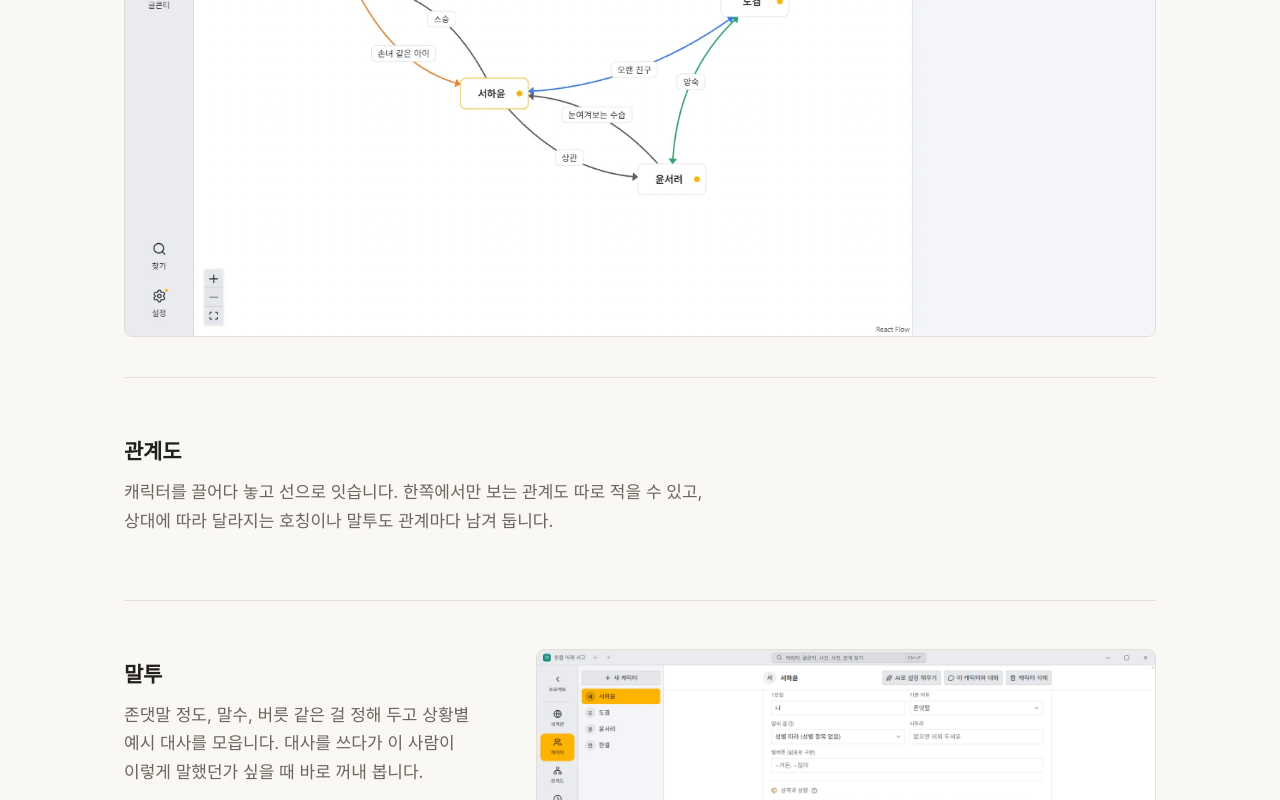
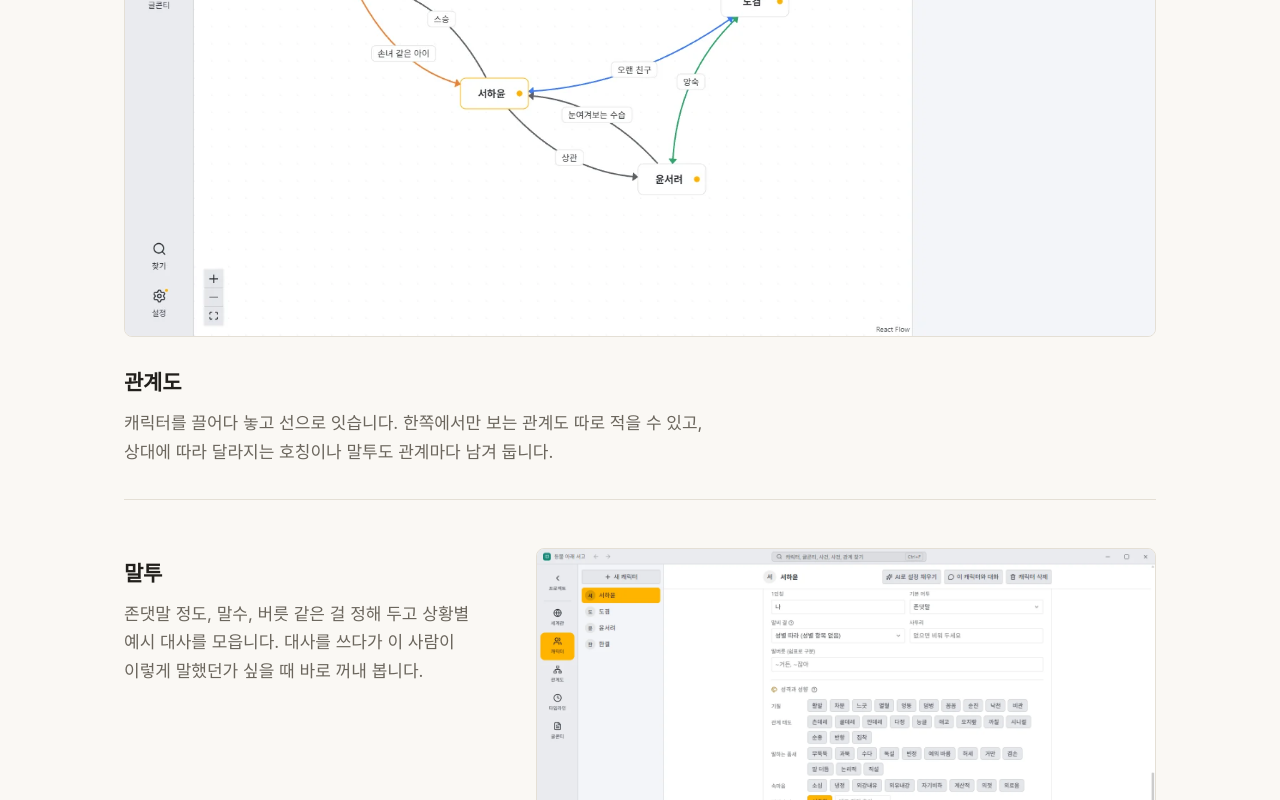
Before and after one commit to zx3519-star/saja-app, a plain HTML site: page index.html in a window 1280 px wide. Shown: the part 769-1569 px from the top of the page. Drawn offline with Linux system fonts and the light colour scheme; a web font is replaced by a local one.

Commit message:
관계도 설명을 큰 그림 아래로
Co-Authored-By: Claude Opus 5.5 <noreply@anthropic.com>

```diff
--- a/index.html
+++ b/index.html
@@ -30,14 +30,11 @@
 
     <figure class="shot wide">
       <img src="screens/relationships.webp" alt="캐릭터 네 명이 선으로 이어진 관계도와 오른쪽의 관계 편집 창" width="1440" height="900">
-    </figure>
-
-    <section class="row">
-      <div class="text">
+      <figcaption>
         <h2>관계도</h2>
         <p>캐릭터를 끌어다 놓고 선으로 잇습니다. 한쪽에서만 보는 관계도 따로 적을 수 있고, 상대에 따라 달라지는 호칭이나 말투도 관계마다 남겨 둡니다.</p>
-      </div>
-    </section>
+      </figcaption>
+    </figure>
 
     <section class="row">
       <div class="text">
--- a/style.css
+++ b/style.css
@@ -138,7 +138,7 @@ a:focus-visible {
 }
 
 .shot.wide {
-  margin-bottom: 40px;
+  margin-bottom: 32px;
 }
 
 .row {
@@ -159,13 +159,13 @@ a:focus-visible {
   color: var(--muted);
 }
 
-/* 이미지 없이 글만 있는 첫 줄은 넓게 쓴다. */
-.row:not(:has(.shot)) {
-  grid-template-columns: 1fr;
+.shot.wide figcaption {
+  max-width: 620px;
+  margin-top: 28px;
 }
 
-.row:not(:has(.shot)) .text {
-  max-width: 620px;
+.shot.wide figcaption p {
+  color: var(--muted);
 }
 
 .plain {
```
